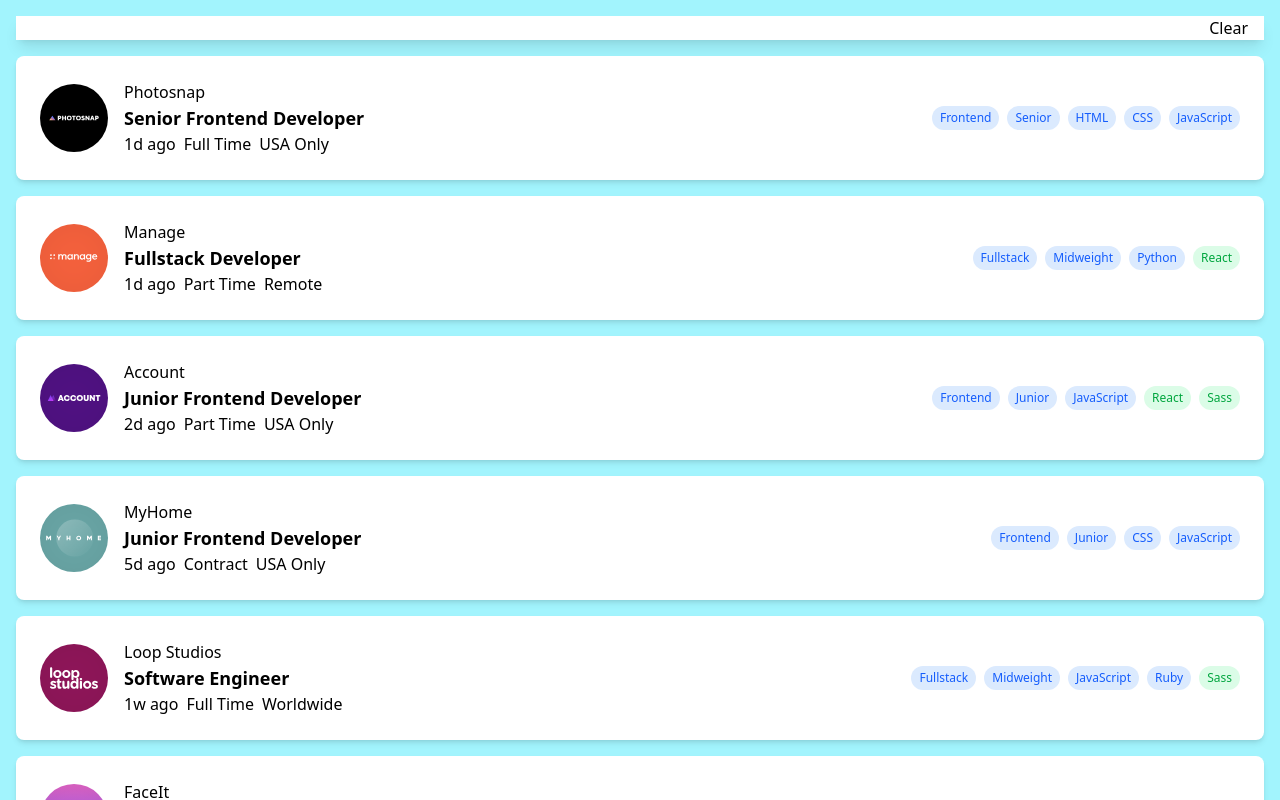
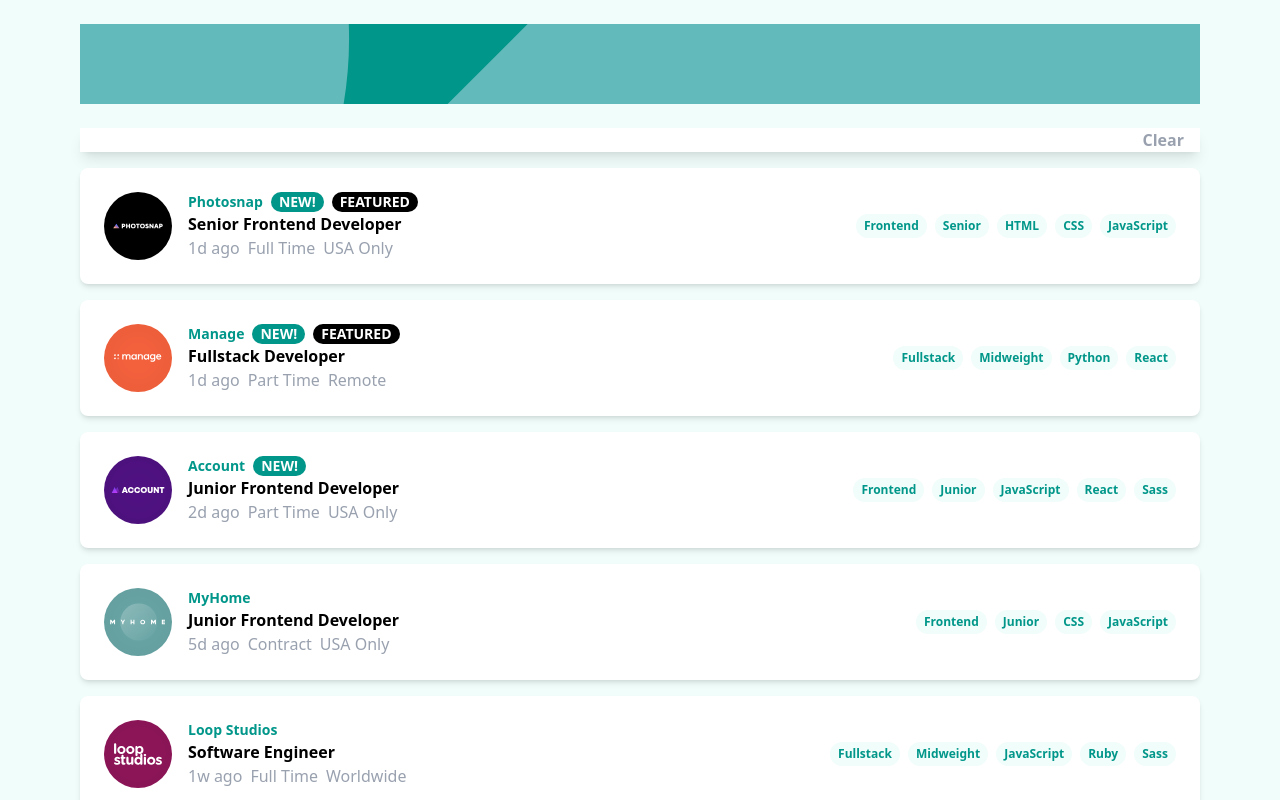
Before and after one commit to Gettie1/static-job-listings, a React (Vite) app: page / in a window 1280 px wide. Shown: the top 800 px of the page. Built offline with nearby package versions, Linux system fonts and the light colour scheme.

Commit message:
updated joblist component with header image

```diff
--- a/src/components/JobsList.tsx
+++ b/src/components/JobsList.tsx
@@ -5,6 +5,9 @@
 function JobsList(){
     const [jobs] = useState<Jobs[]>(jobsData);
     const [filters, setFilters] = useState<string[]>([])
+    // const [new, setNew] = useState<>()
+
+    // function
 
     function addFilter(lang:string){
         if(lang && !filters.includes(lang)){
@@ -13,46 +16,63 @@
     }
 
     return (
-        <div className="p-4 bg-cyan-200">
+        <div className=" pt-6 pl-20 pr-20 bg-teal-50">
+        <header className="w-full flex justify-center mb-6">
+            <img src="public/bg-header-mobile.svg" alt="" className="w-full object-cover h-20 bg-teal-600"></img>
+        </header>
             {/* <h2 className="text-2xl font-bold mb-4">Job Listings</h2> */}
-            <div className="mb-4 bg-white shadow-lg flex justify-between text-black">
+            <div className="mb-4 bg-white shadow-lg flex justify-between">
                 <div className="p-2 flex gap-2">
                     {filters.map((filter) => (
-                        <button key={filter} className="bg-blue-500 px-2 py-1 rounded text-white">
+                        <button key={filter} className="bg-teal-50 text-teal-600 px-2 py-1 rounded font-semibold">
                             {filter}
                         </button>
                     ))}
                 </div>
-                <button className="mr-4">
+                <button className="mr-4 text-gray-400 font-semibold">
                 Clear
                 </button>
             </div>
             <div className="space-y-4">
                 {jobs.map((job) => (
-                    <div key={job.id} className="bg-white text-black shadow-md rounded-lg p-6 flex flex-row gap-2 items-center">
+                    <div key={job.id} className="bg-white text-black shadow-md rounded-lg p-6 flex flex-col sm:flex-row gap-2 items-center">
                         <img src={job.logo} alt="" className="w-17 h-17 object-contain mr-2" />
                         <div className="flex flex-col flex-1">
-                            <p>{job.company}</p>
-                            <h3 className="text-lg font-semibold">{job.position}</h3>
                             <div className="flex flex-row gap-2">
+                            <p className="font-semibold text-teal-600 text-sm">{job.company}</p>
+                            <div className="flex gap-2">
+                            {job.new && (
+                        <span className="flex items-center bg-teal-600 h-5 p-1 rounded-full text-white uppercase text-sm font-semibold px-2">
+                              new!
+                        </span>
+                              )}
+                             {job.featured && (
+                        <span className="flex items-center bg-black h-5 p-1 rounded-full text-white uppercase text-sm font-semibold px-2">
+                              featured
+                        </span>
+                             )}
+                             </div>
+                             </div>
+                            <h3 className="text-md font-semibold">{job.position}</h3>
+                            <div className="flex flex-row gap-2 text-gray-400">
                                 <p>{job.postedAt}</p>
                                 <p>{job.contract}</p>
                                 <p>{job.location}</p>
                             </div>
                         </div>
-                        <div className="flex flex-wrap flex-row gap-2 ml-auto">
-                            <button className="bg-blue-100 text-blue-600 text-xs px-2 py-1 rounded-full cursor-pointer">{job.role}</button>
-                            <button className="bg-blue-100 text-blue-600 text-xs px-2 py-1 rounded-full cursor-pointer">{job.level}</button>
+                        <div className="flex flex-wrap flex-row gap-2 ml-auto  text-teal-600 font-semibold">
+                            <button className="bg-teal-50 text-xs px-2 py-1 rounded-full cursor-pointer ">{job.role}</button>
+                            <button className="bg-teal-50 text-xs px-2 py-1 rounded-full cursor-pointer">{job.level}</button>
                             {job.languages.map((language) => (
                                 <button
                                     key={language}
                                     onClick={() => addFilter(language)}
-                                    className="bg-blue-100 text-blue-600 text-xs px-2 py-1 rounded-full cursor-pointer">
+                                    className="bg-teal-50  text-xs px-2 py-1 rounded-full cursor-pointer">
                                     {language}
                                 </button>
                             ))}
                             {job.tools.map((tool) => (
-                                <span key={tool} className="bg-green-100 text-green-600 text-xs px-2 py-1 rounded-full">
+                                <span key={tool} className="bg-teal-50 text-teal-600 text-xs px-2 py-1 rounded-full">
                                     {tool}
                                 </span>
                             ))}
```
